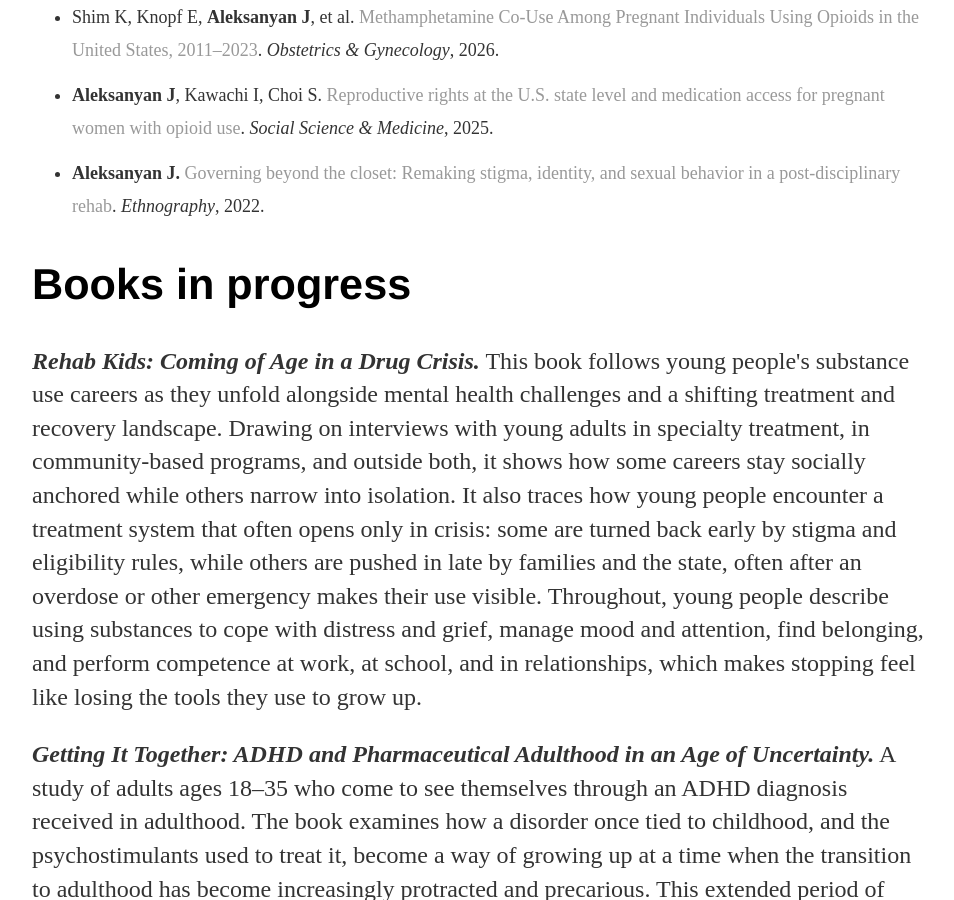
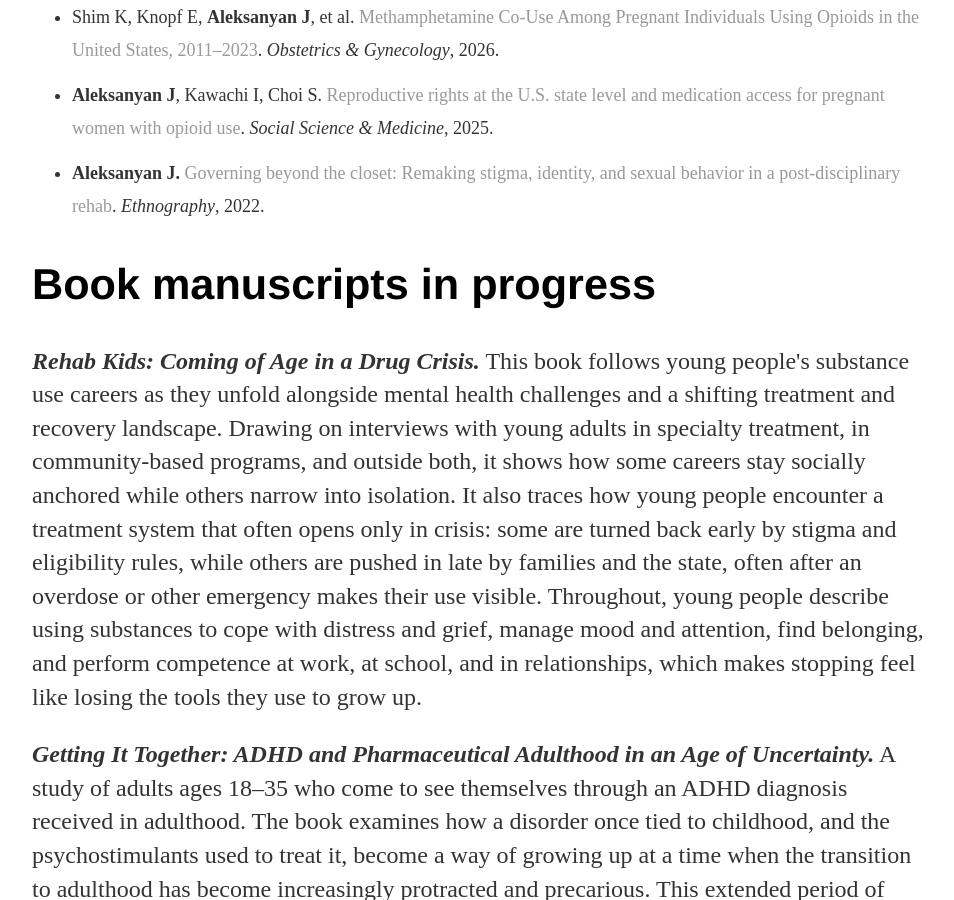
Before and after one commit to aja2182/aja2182.github.io, a Jekyll site: the page built from projects/index.html, in a window 1280 px wide and 900 px high, scrolled down 1666 px. Shown: the whole window, without its empty margins (160-1114 px from the left). Built offline with Jekyll 4.4.1, drawn with Linux system fonts in a browser that asks for light colours.

Commit message:
Rename books section to manuscripts
Co-Authored-By: Claude Opus 5.5 <noreply@anthropic.com>
Claude-Session: https://claude.ai/code/session_01UBGUuVKp8RBC6Hia74W8jU

```diff
--- a/projects/index.html
+++ b/projects/index.html
@@ -30,7 +30,7 @@ description: Research by Josh Aleksanyan on young adults in substance use treatm
 <li><b>Aleksanyan J.</b> <a href="https://doi.org/10.1177/1466138120923702">Governing beyond the closet: Remaking stigma, identity, and sexual behavior in a post-disciplinary rehab</a>. <i>Ethnography</i>, 2022.</li>
 </ul>
 
-<h2>Books in progress</h2>
+<h2>Book manuscripts in progress</h2>
 <p><b><i>Rehab Kids: Coming of Age in a Drug Crisis.</i></b> This book follows young people's substance use careers as they unfold alongside mental health challenges and a shifting treatment and recovery landscape. Drawing on interviews with young adults in specialty treatment, in community-based programs, and outside both, it shows how some careers stay socially anchored while others narrow into isolation. It also traces how young people encounter a treatment system that often opens only in crisis: some are turned back early by stigma and eligibility rules, while others are pushed in late by families and the state, often after an overdose or other emergency makes their use visible. Throughout, young people describe using substances to cope with distress and grief, manage mood and attention, find belonging, and perform competence at work, at school, and in relationships, which makes stopping feel like losing the tools they use to grow up.</p>
 <p><b><i>Getting It Together: ADHD and Pharmaceutical Adulthood in an Age of Uncertainty.</i></b> A study of adults ages 18&ndash;35 who come to see themselves through an ADHD diagnosis received in adulthood. The book examines how a disorder once tied to childhood, and the psychostimulants used to treat it, become a way of growing up at a time when the transition to adulthood has become increasingly protracted and precarious. This extended period of becoming creates the conditions of possibility for pharmaceutical experimentation, even as adulthood itself becomes an ever more elusive achievement.</p>
 
```
